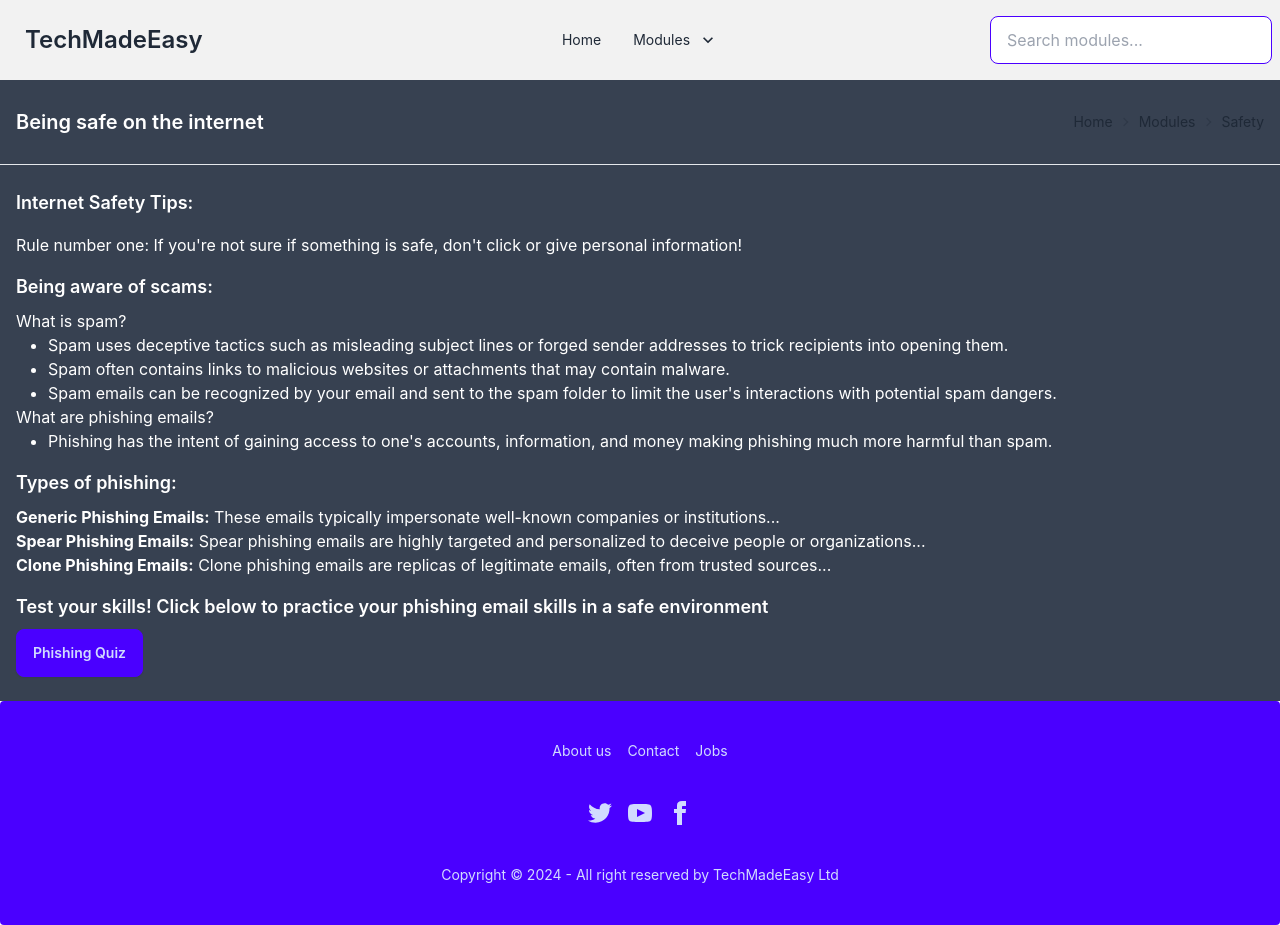
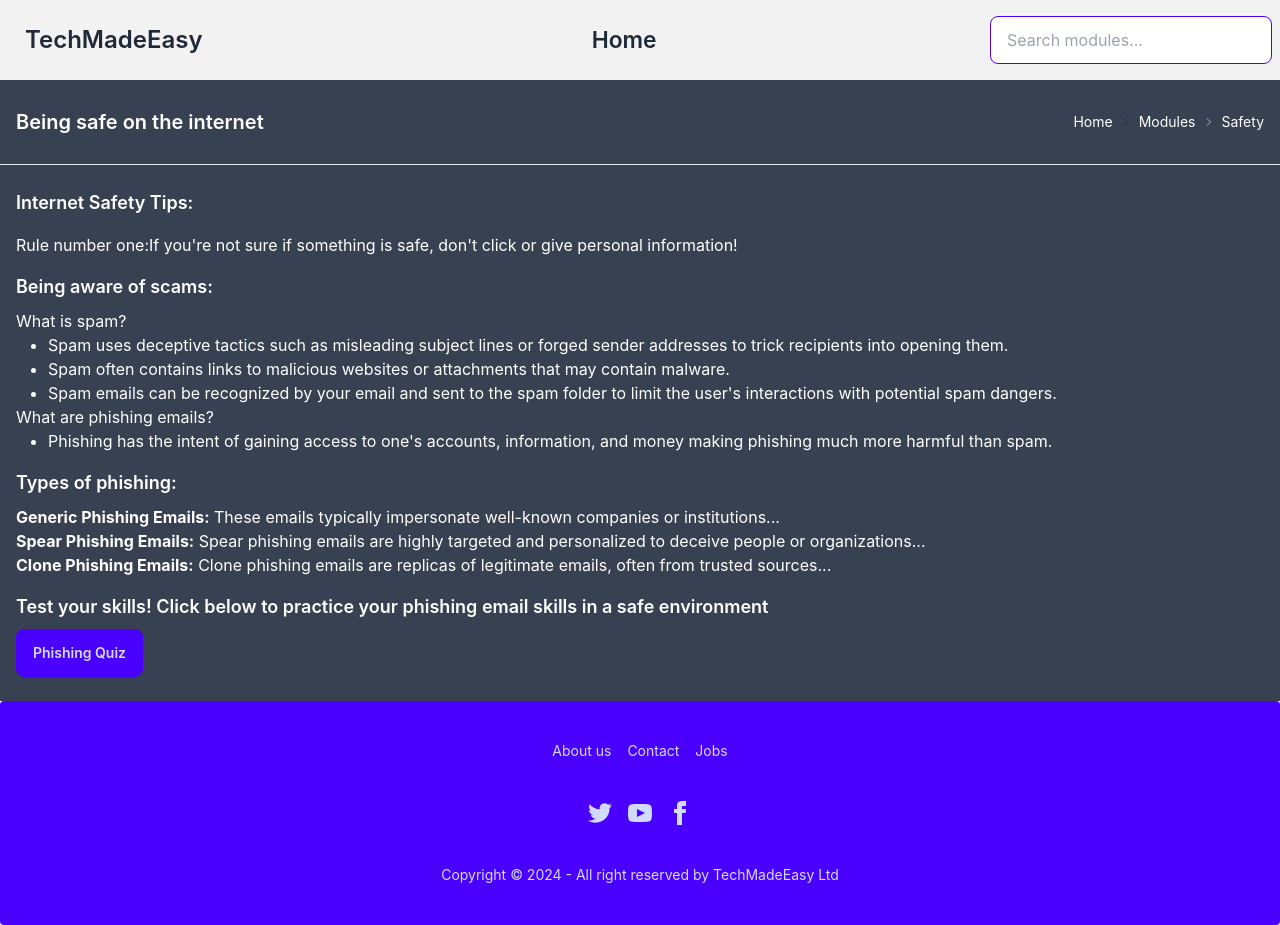
Before and after one commit to jossw24/Tech-Made-Easy-React, a React (Create React App) app: page /safety in a window 1280 px wide. Built offline with nearby package versions, Linux system fonts and the light colour scheme.

Commit message:
Finished for presentation

```diff
--- a/src/components/Layout.jsx
+++ b/src/components/Layout.jsx
@@ -5,7 +5,7 @@ const Layout = ({children}) => {
     return (
       <>
         <Navbar />
-        <main>{children}</main>
+        <main className="bg-gray-600">{children}</main>
         <Footer />
       </>
     );
--- a/src/components/NavBar.jsx
+++ b/src/components/NavBar.jsx
@@ -1,5 +1,6 @@
 import React from "react";
 import { Link } from "react-router-dom";
+
 const Navbar = () => {
   return (
     <div className="bg-base-200 py-2">
@@ -15,9 +16,9 @@ const Navbar = () => {
                 stroke="currentColor"
               >
                 <path
-                    strokeLinecap= "round"
-                    strokeLinejoin= "round"
-                    strokeWidth= "2"
+                  strokeLinecap="round"
+                  strokeLinejoin="round"
+                  strokeWidth="2"
                   d="M4 6h16M4 12h8m-8 6h16"
                 />
               </svg>
@@ -27,64 +28,37 @@ const Navbar = () => {
               className="menu menu-compact dropdown-content mt-3 p-2 shadow bg-base-100 rounded-box w-52"
             >
               <li>
-                  <Link to="/">Home</Link>
-                </li>
-                <li tabIndex="0">
-                  <span className= "justify-between cursor-pointer">
-                    Modules
-                    <svg
-                      className="fill-current"
-                      xmlns="http://www.w3.org/2000/svg"
-                      width= "24"
-                      height= "24"
-                      viewBox= "0 0 24 24"
-                    >
-                      <path d="M8.59,16.58L13.17,12L8.59,7.41L10,6L16,12L10,18L8.59,16.58Z" />
-                    </svg>
-                  </span>
+                <Link to="/literacy">Literacy</Link>
               </li>
               <li>
-                  <div className="form-control mt-3">
-                    <input
-                      type= "text"
-                      placeholder= "Search modules..."
-                      className= "input input-bordered input-primary w-full"
-                    />
-                  </div>
+                <Link to="/health">Health</Link>
+              </li>
+              <li>
+                <Link to="/safety">Safety</Link>
               </li>
             </ul>
           </div>
-            <Link href="/" className="btn btn-ghost normal-case text-2xl">
+          <Link to="/" className="btn btn-ghost normal-case text-2xl">
             TechMadeEasy
           </Link>
         </div>
         <div className="navbar-center hidden lg:flex">
           <ul className="menu menu-horizontal p-0">
             <li>
-                <Link to="/">Home</Link>
+              <Link to="/" className="btn btn-ghost normal-case text-2xl">
+                Home
+              </Link>
             </li>
             <li tabIndex="0">
-                <span>
-                  Modules
-                  <svg
-                    className="fill-current"
-                    xmlns="http://www.w3.org/2000/svg"
-                    width="20"
-                    height="20"
-                    viewBox="0 0 24 24"
-                  >
-                    <path d="M7.41,8.58L12,13.17L16.59,8.58L18,10L12,16L6,10L7.41,8.58Z" />
-                  </svg>
-                </span>
             </li>
           </ul>
         </div>
-          <div className= "navbar-end hidden lg:flex">
+        <div className="navbar-end hidden lg:flex">
           <div className="form-control">
             <input
-                type= "text"
-                placeholder= "Search modules..."
-                className= "input input-bordered input-primary w-full"
+              type="text"
+              placeholder="Search modules..."
+              className="input input-bordered input-primary w-full"
             />
           </div>
         </div>
--- a/src/pages/HealthModule.jsx
+++ b/src/pages/HealthModule.jsx
@@ -11,26 +11,62 @@ const HealthModule = () => {
           <div className=" text-sm breadcrumbs">
             <ul>
               <li>
-                <Link to="/">Home</Link>
+                <Link className="text-white" to="/">Home</Link>
               </li>
               <li>
-                <Link to="/modules-page">Modules</Link>
+                <Link className="text-white" to="/modules-page">Modules</Link>
               </li>
-              <li>Health</li>
+              <li className="text-white">Health</li>
             </ul>
           </div>
         </div>
       </div>
       <div className="max-w-7xl mx-auto px-4 py-6 bg-gray-700">
-        <p>Taking movement breaks often, using standing desks, and maintaining good posture are essential for your health when using digital devices for prolonged periods.</p>
+      <h3 className="text-lg font-semibold text-white mt-4 mb-2">Movement breaks</h3>
+      <ul>
+  <li>
+    <p>Taking movement breaks often, using standing desks, and maintaining good posture are essential for your health when using digital devices for prolonged periods.</p>
+  </li>
+  <li>
+    <p>Use screens/computers in moderation. Taking breaks often lowers screen time and lowers sedentary hours during the day.</p>
+  </li>
+  <li>
+    <p>Keep the keyboard right in front of you when typing to keep wrists in an optimal position. Wrist-rests can be placed parallel to the keyboard to help hold wrists slightly higher than the keyboard to decrease wrist strain.</p>
+  </li>
+  <li>
+  <h3 className="text-lg font-semibold text-white mt-4 mb-2">Stretching in between long durations of sitting in front of a computer is important. Here are some simple stretches to try!</h3>
+    <p><img src={require("../assets/movement.gif")} alt="movement break" /></p>
+  </li>
+</ul>
 
+
+        <h3 className="text-lg font-semibold text-white mt-4 mb-2">Correct that posture!</h3>
         <div className="my-4">
           <img src={require('../assets/posture.webp')} alt="Posture" className="max-w-full" />
         </div>
+        <h3 className="text-lg font-semibold text-white mt-4 mb-2">Vision Health</h3>
+        <p>The 20-20-20 rule is a good practice for eye health. After 20 minutes of screen time, look 20 feet away for 20 seconds. This helps give your eyes a break from focusing on close objects for extended periods, which can strain them and affect long-distance vision.</p>
+        <p>Avoid maximum brightness to avoid headaches and further eye strain</p>
 
-        <p>The 20-20-20 rule is a good practice for eye health. After 20 minutes of screen time, look 20 feet away for 20 seconds. This helps give your eyes a break from focusing on close objects for extended periods, which can strain them and affect long-distance vision.</p>
+        <h3 className="text-lg font-semibold text-white mt-4 mb-2">Watch this great video on how to setup your work and computer area</h3>
+        <div>
+         <iframe
+            width="560"
+            height="315"
+            src="https://youtu.be/riD8Xt8r1MQ?si=LxA9PitNgWi26K-R"
+            title="YouTube video player"
+            frameborder="0"
+            allow="accelerometer; autoplay; clipboard-write; encrypted-media; gyroscope; picture-in-picture"
+            allowfullscreen
+          ></iframe>
+        </div>
 
-        {/* Insert additional health tips here */}
+
+        {/*
+        Image citations:
+        General exercises. Human Resources - Western University. (n.d.). https://www.uwo.ca/hr/safety/well_being/ergonomics/general.html
+        McConnell, S. (2023, August 20). 10 rules for maintaining proper posture at the computer. Arielle Executive. https://arielle.com.au/proper-posture-at-computer/
+        */}
       </div>
     </Layout>
   );
--- a/src/pages/LiteracyModule.jsx
+++ b/src/pages/LiteracyModule.jsx
@@ -11,42 +11,37 @@ const LiteracyModule = () => {
           <div className=" text-sm breadcrumbs bg-gray-700">
             <ul>
               <li>
-                <Link to="/">Home</Link>
+                <Link className="text-white" to="/">Home</Link>
               </li>
               <li>
-                <Link to="/modules-page">Modules</Link>
+                <Link className="text-white" to="/modules-page">Modules</Link>
               </li>
-              <li>Literacy</li>
+              <li className="text-white">Literacy</li>
             </ul>
           </div>
         </div>
       </div>
       <div className="max-w-7xl mx-auto px-4 py-6 bg-gray-700">
-        <p>While learning an entirely new skill set can be challenging, it is not impossible. With this website and these tips, you’ll be one step closer to becoming digitally literate.</p>
 
-        <h3 className="text-lg font-semibold mb-2">Start with the Basics:</h3>
+        <h3 className="text-lg text-white font-semibold mb-2">Start with the Basics:</h3>
         <p>Begin by familiarizing yourself with basic digital devices such as computers, smartphones, or tablets. Learn how to navigate the operating system, access settings, and use common features like web browsers (Google, Safari), as well as access emails and texts (replying to family members or friends).</p>
 
-        <h3 className="text-lg font-semibold mb-2">Take Advantage of Online Resources:</h3>
-        <p>Numerous online tutorials, guides, and courses, such as this website, are available for free or at a low cost and cater specifically to seniors.</p>
-
-        <h3 className="text-lg font-semibold mb-2">Enrol in Formal Training Programs:</h3>
+        <h3 className="text-lg text-white font-semibold mb-2">Enroll in Formal Training Programs:</h3>
         <p>Many community centres, libraries, and senior centres offer digital literacy classes or workshops specifically designed for seniors. These programs often cover topics such as basic computer skills, internet usage, email, and online safety.</p>
 
-        <h3 className="text-lg font-semibold mb-2">Ask for Help:</h3>
+        <h3 className="text-lg text-white font-semibold mb-2">Ask for Help:</h3>
         <p>Don't hesitate to ask family members! Younger generations have grown up with these technologies and are, in most cases, skilled at problem-solving or teaching others how to use digital technologies. They can also provide guidance and support in learning new skills.</p>
 
-        <h3 className="text-lg font-semibold mb-2">Stay Safe Online:</h3>
-        <p>Learn about online safety practices to protect yourself from scams, identity theft, and other cybersecurity threats. Understand how to create strong passwords, recognize phishing attempts, and safeguard personal information when using digital devices and online services.</p>
-
-        <h3 className="text-lg font-semibold mb-2">Join Social Media Platforms:</h3>
+        <h3 className="text-lg text-white font-semibold mb-2">Join Social Media Platforms:</h3>
         <p>Social media can be a valuable tool for staying connected with family and friends. Consider joining platforms like Facebook or WhatsApp to communicate, share updates, and participate in online communities with people who have similar interests.</p>
 
-        <h3 className="text-lg font-semibold mb-2">Stay Open to Learning:</h3>
+        <h3 className="text-lg text-white font-semibold mb-2">Stay Open to Learning:</h3>
         <p>Be open-minded and willing to learn new things. The digital landscape is constantly evolving, so embrace opportunities to expand your knowledge and skills as new technologies emerge.</p>
 
-        <h3 className="text-lg font-semibold mb-2">Practice Patience and Persistence:</h3>
+        <h3 className="text-lg text-white font-semibold mb-2">Practice Patience and Persistence:</h3>
         <p>Learning new digital skills can be challenging, especially for seniors who may not have grown up with technology. Be patient with yourself, and don't get discouraged if you encounter difficulties. With time and persistence, you can become more confident and proficient in using digital technologies.</p>
+        <h3 className="text-lg text-white font-semibold mb-2">Want more practice? Visit Canada Center for Digital Literacy below, and try their interactive games and tests to get up to speed!:</h3>
+        <a href="https://mediasmarts.ca/digital-media-literacy/educational-games" target="_blank" rel="noopener noreferrer" className="btn btn-primary">Click here for learning games!</a>
       </div>
     </Layout>
   );
--- a/src/pages/SafetyModule.jsx
+++ b/src/pages/SafetyModule.jsx
@@ -11,19 +11,19 @@ const SafetyModule = () => {
           <div className=" text-sm breadcrumbs ">
             <ul>
               <li>
-                <Link to="/">Home</Link>
+                <Link className = "text-white" to="/">Home</Link>
               </li>
               <li>
-                <Link to="/modules-page">Modules</Link>
+                <Link className = "text-white" to="/modules-page">Modules</Link>
               </li>
-              <li>Safety</li>
+              <li className = "text-white" >Safety</li>
             </ul>
           </div>
         </div>
       </div>
       <div className="max-w-7xl mx-auto px-4 py-6 bg-gray-700">
         <h2 className="text-lg font-semibold text-white mb-4">Internet Safety Tips:</h2>
-        <p className="text-white">Rule number one: If you're not sure if something is safe, don't click or give personal information!</p>
+        <p className="text-white">Rule number one:If you're not sure if something is safe, don't click or give personal information!</p>
 
         <h3 className="text-lg font-semibold text-white mt-4 mb-2">Being aware of scams:</h3>
         <p className="text-white">What is spam?</p>
```
Also changed, not shown: src/assets/movement.gif (added). Lines whose indentation alone changed are shown as unchanged.
